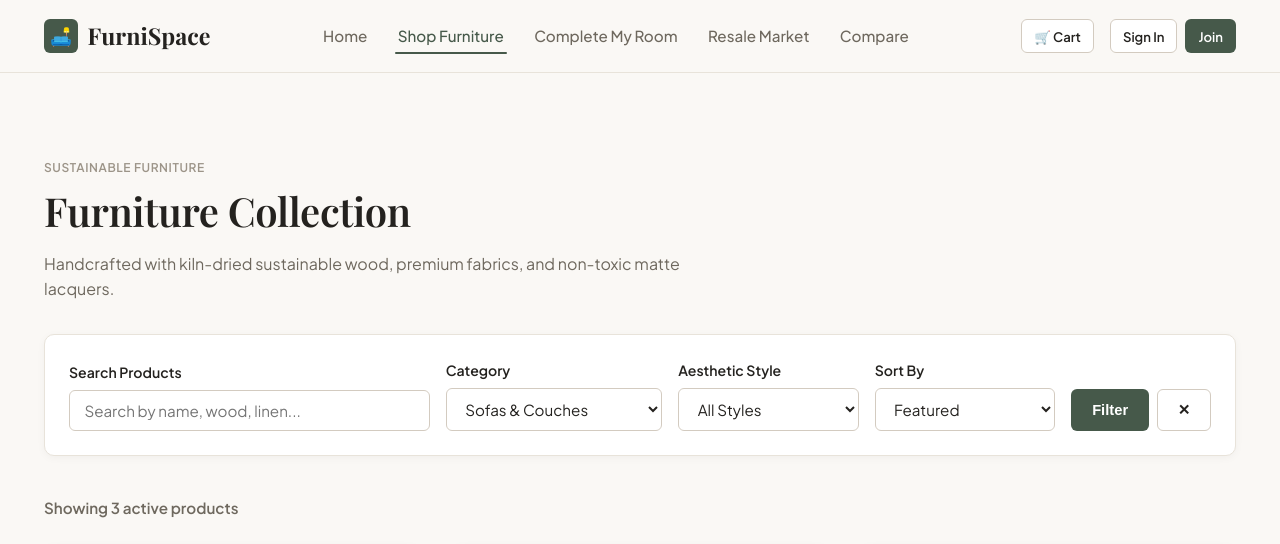
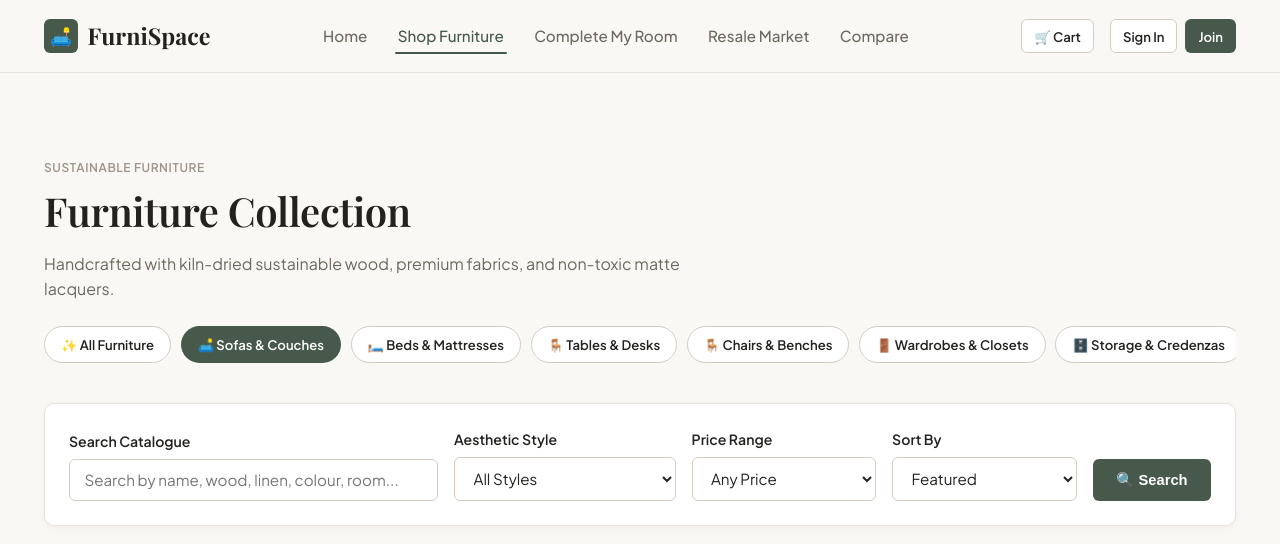
Before and after one commit to Atharva721/Furnispace, a Flask app: page /shop?category=sofas in a window 1280 px wide. Shown: the top 544 px of the page. Run offline with Flask 3, Linux system fonts and the light colour scheme; data comes from the database, SQL or seed files in the repository; some web fonts are replaced.

Commit message:
fix: resolve Complete My Room template dict method iteration error and enhance multi-token catalogue search & filtering

```diff
--- a/recommendation.py
+++ b/recommendation.py
@@ -39,6 +39,7 @@ def recommend_room_bundle(
             "success": False,
             "message": "Please enter a valid budget greater than ₹0.",
             "items": [],
+            "bundle_items": [],
             "total_price": 0,
             "remaining_budget": budget,
             "room_type": room_type,
@@ -108,6 +109,7 @@ def recommend_room_bundle(
             "success": False,
             "message": f"Your budget of ₹{budget:,} is lower than the minimum essential combination for a {room_type} (approx. ₹{min_needed:,}). Please consider increasing your budget or exploring our pre-loved Resale Marketplace.",
             "items": [],
+            "bundle_items": [],
             "total_price": 0,
             "remaining_budget": budget,
             "room_type": room_type,
@@ -150,6 +152,7 @@ def recommend_room_bundle(
         "success": True,
         "message": f"Successfully curated a balanced {style or 'harmonious'} {room_type} bundle!",
         "items": selected_items,
+        "bundle_items": selected_items,
         "total_price": current_total,
         "remaining_budget": budget - current_total,
         "budget": budget,
--- a/routes/room_planner.py
+++ b/routes/room_planner.py
@@ -44,6 +44,7 @@ def recommend():
                 custom_total = sum(p.price for p in custom_products)
                 if custom_total <= budget:
                     result['items'] = custom_products
+                    result['bundle_items'] = custom_products
                     result['total_price'] = custom_total
                     result['remaining_budget'] = budget - custom_total
                 else:
--- a/routes/shop.py
+++ b/routes/shop.py
@@ -42,16 +42,28 @@ def index():
 
     query = Product.query.filter(Product.is_active.is_(True))
 
+    # Apply category filter
     if category and category != 'all':
         query = query.filter(Product.category == category)
 
+    # Multi-term tokenized search across all product attributes
     if search_query:
-        search_pattern = f"%{search_query}%"
-        query = query.filter(
-            (Product.name.ilike(search_pattern)) |
-            (Product.description.ilike(search_pattern)) |
-            (Product.material.ilike(search_pattern))
-        )
+        terms = [t.strip().lower() for t in search_query.split() if t.strip()]
+        for term in terms:
+            term_pat = f"%{term}%"
+            # Handle plural/singular variation (e.g. 'sofas' -> 'sofa', 'tables' -> 'table')
+            alt_pat = f"%{term[:-1]}%" if len(term) > 3 and term.endswith('s') else term_pat
+            query = query.filter(
+                (Product.name.ilike(term_pat)) |
+                (Product.name.ilike(alt_pat)) |
+                (Product.description.ilike(term_pat)) |
+                (Product.material.ilike(term_pat)) |
+                (Product.category.ilike(term_pat)) |
+                (Product.category.ilike(alt_pat)) |
+                (Product.style.ilike(term_pat)) |
+                (Product.colour.ilike(term_pat)) |
+                (Product.room_types.ilike(term_pat))
+            )
 
     if min_price is not None:
         query = query.filter(Product.price >= min_price)
@@ -61,6 +73,28 @@ def index():
 
     if style and style != 'All':
         query = query.filter(Product.style == style)
+
+    # Fallback smart search: if searching within a specific category yielded 0 results,
+    # check if items exist across other categories to help the user
+    filtered_count = query.count()
+    searched_all_categories = False
+    if filtered_count == 0 and search_query and category and category != 'all':
+        # Try search across all categories
+        global_query = Product.query.filter(Product.is_active.is_(True))
+        for term in search_query.split():
+            t_pat = f"%{term}%"
+            a_pat = f"%{term[:-1]}%" if len(term) > 3 and term.endswith('s') else t_pat
+            global_query = global_query.filter(
+                (Product.name.ilike(t_pat)) | (Product.name.ilike(a_pat)) |
+                (Product.description.ilike(t_pat)) | (Product.material.ilike(t_pat)) |
+                (Product.category.ilike(t_pat)) | (Product.category.ilike(a_pat)) |
+                (Product.style.ilike(t_pat)) | (Product.colour.ilike(t_pat)) |
+                (Product.room_types.ilike(t_pat))
+            )
+        if global_query.count() > 0:
+            query = global_query
+            category = 'all'
+            searched_all_categories = True
 
     # Sorting
     if sort_by == 'price_asc':
--- a/static/css/style.css
+++ b/static/css/style.css
@@ -652,3 +652,15 @@ textarea.form-control {
     display: flex;
   }
 }
+
+@media (max-width: 900px) {
+  #shop-filter-form > div {
+    grid-template-columns: 1fr 1fr !important;
+  }
+}
+
+@media (max-width: 600px) {
+  #shop-filter-form > div {
+    grid-template-columns: 1fr !important;
+  }
+}
--- a/templates/room_planner/results.html
+++ b/templates/room_planner/results.html
@@ -61,7 +61,7 @@
         <!-- Add Entire Bundle Form -->
         <form action="{{ url_for('room_planner.add_bundle') }}" method="POST" id="bundle-cart-form">
             <div class="grid-3" style="gap: 2rem; margin-bottom: 3rem;" id="bundle-items-grid">
-                {% for item in result.items %}
+                {% for item in result.bundle_items %}
                     <div class="card product-card bundle-card" data-product-id="{{ item.id }}" data-price="{{ item.price }}" data-category="{{ item.category }}" id="bundle-slot-{{ item.id }}">
                         <!-- Hidden input to submit with the bundle form -->
                         <input type="hidden" name="product_ids" value="{{ item.id }}" class="bundle-pid-input">
@@ -110,7 +110,7 @@
                 <div>
                     <h3 style="font-size: 1.4rem; margin-bottom: 0.2rem;">Ready to furnish your {{ current_room }}?</h3>
                     <p style="color: var(--text-muted); font-size: 0.92rem;">
-                        Add all <span id="bundle-count-display">{{ result.items|length }}</span> curated items to your cart with one click.
+                        Add all <span id="bundle-count-display">{{ result.bundle_items|length }}</span> curated items to your cart with one click.
                     </p>
                 </div>
                 <div style="display: flex; gap: 1rem; align-items: center;">
--- a/templates/shop/index.html
+++ b/templates/shop/index.html
@@ -5,7 +5,7 @@
 {% block content %}
 <div class="container" style="padding-top: 2rem;">
     <!-- Catalog Header -->
-    <div style="margin-bottom: 2rem;">
+    <div style="margin-bottom: 1.5rem;">
         <span class="product-category">Sustainable Furniture</span>
         <h1 style="font-size: 2.5rem; margin-bottom: 0.5rem;">Furniture Collection</h1>
         <p style="color: var(--text-muted); max-width: 650px;">
@@ -13,32 +13,48 @@
         </p>
     </div>
 
-    <!-- Filter & Search Bar -->
-    <div class="card" style="padding: 1.5rem; margin-bottom: 2.5rem; background-color: var(--bg-surface);">
+    <!-- Category Pills Navigation -->
+    <div style="display: flex; gap: 0.6rem; overflow-x: auto; padding-bottom: 1rem; margin-bottom: 1.5rem; scrollbar-width: thin;">
+        {% for cat_key, cat_label in categories %}
+            <a href="{{ url_for('shop.index', category=cat_key, q=search_query, style=current_style, sort=current_sort, min_price=min_price, max_price=max_price) }}"
+               class="btn btn-sm {% if current_category == cat_key %}btn-primary{% else %}btn-secondary{% endif %}"
+               style="white-space: nowrap; border-radius: var(--radius-full); padding: 0.45rem 1rem;">
+                {% if cat_key == 'sofas' %}🛋️
+                {% elif cat_key == 'beds' %}🛏️
+                {% elif cat_key == 'tables' %}🪑
+                {% elif cat_key == 'chairs' %}🪑
+                {% elif cat_key == 'wardrobes' %}🚪
+                {% elif cat_key == 'storage' %}🗄️
+                {% elif cat_key == 'lighting' %}💡
+                {% elif cat_key == 'decor' %}🏺
+                {% else %}✨{% endif %}
+                {{ cat_label }}
+            </a>
+        {% endfor %}
+    </div>
+
+    <!-- Filter & Search Bar Card -->
+    <div class="card" style="padding: 1.5rem; margin-bottom: 1.8rem; background-color: var(--bg-surface);">
         <form method="GET" action="{{ url_for('shop.index') }}" id="shop-filter-form">
+            <!-- Retain current category in hidden field if selected via pill -->
+            <input type="hidden" name="category" value="{{ current_category }}">
+
             <div style="display: grid; grid-template-columns: 2fr 1.2fr 1fr 1fr auto; gap: 1rem; align-items: flex-end;">
-                <!-- Search input -->
+                <!-- Search input with icon -->
                 <div class="form-group" style="margin-bottom: 0;">
-                    <label for="q" class="form-label">Search Products</label>
-                    <input type="text" id="q" name="q" class="form-control" placeholder="Search by name, wood, linen..." value="{{ search_query }}">
+                    <label for="q" class="form-label">Search Catalogue</label>
+                    <div style="position: relative;">
+                        <input type="text" id="q" name="q" class="form-control" placeholder="Search by name, wood, linen, colour, room..." value="{{ search_query }}">
+                        {% if search_query %}
+                            <a href="{{ url_for('shop.index', category=current_category, style=current_style, sort=current_sort) }}" style="position: absolute; right: 10px; top: 50%; transform: translateY(-50%); color: var(--text-light); text-decoration: none; font-weight: bold;" title="Clear search">✕</a>
+                        {% endif %}
+                    </div>
                 </div>
 
-                <!-- Category -->
-                <div class="form-group" style="margin-bottom: 0;">
-                    <label for="category" class="form-label">Category</label>
-                    <select id="category" name="category" class="form-select">
-                        {% for cat_key, cat_label in categories %}
-                            <option value="{{ cat_key }}" {% if current_category == cat_key %}selected{% endif %}>
-                                {{ cat_label }}
-                            </option>
-                        {% endfor %}
-                    </select>
-                </div>
-
-                <!-- Style -->
+                <!-- Style Filter -->
                 <div class="form-group" style="margin-bottom: 0;">
                     <label for="style" class="form-label">Aesthetic Style</label>
-                    <select id="style" name="style" class="form-select">
+                    <select id="style" name="style" class="form-select" onchange="this.form.submit()">
                         <option value="All" {% if not current_style or current_style == 'All' %}selected{% endif %}>All Styles</option>
                         {% for st in styles %}
                             <option value="{{ st }}" {% if current_style == st %}selected{% endif %}>{{ st }}</option>
@@ -46,10 +62,23 @@
                     </select>
                 </div>
 
+                <!-- Price Range Filter -->
+                <div class="form-group" style="margin-bottom: 0;">
+                    <label for="price_range" class="form-label">Price Range</label>
+                    <select id="price_range" class="form-select" onchange="applyPricePreset(this.value)">
+                        <option value="" {% if not min_price and not max_price %}selected{% endif %}>Any Price</option>
+                        <option value="0-15000" {% if min_price == 0 and max_price == 15000 %}selected{% endif %}>Under ₹15,000</option>
+                        <option value="15000-30000" {% if min_price == 15000 and max_price == 30000 %}selected{% endif %}>₹15,000 - ₹30,000</option>
+                        <option value="30000-500000" {% if min_price == 30000 %}selected{% endif %}>Above ₹30,000</option>
+                    </select>
+                    <input type="hidden" id="min_price" name="min_price" value="{{ min_price or '' }}">
+                    <input type="hidden" id="max_price" name="max_price" value="{{ max_price or '' }}">
+                </div>
+
                 <!-- Sort By -->
                 <div class="form-group" style="margin-bottom: 0;">
                     <label for="sort" class="form-label">Sort By</label>
-                    <select id="sort" name="sort" class="form-select">
+                    <select id="sort" name="sort" class="form-select" onchange="this.form.submit()">
                         <option value="featured" {% if current_sort == 'featured' %}selected{% endif %}>Featured</option>
                         <option value="price_asc" {% if current_sort == 'price_asc' %}selected{% endif %}>Price: Low to High</option>
                         <option value="price_desc" {% if current_sort == 'price_desc' %}selected{% endif %}>Price: High to Low</option>
@@ -58,25 +87,59 @@
                     </select>
                 </div>
 
-                <!-- Submit Button -->
+                <!-- Search / Submit Button -->
                 <div>
-                    <button type="submit" class="btn btn-primary" style="height: 42px;">
-                        Filter
+                    <button type="submit" class="btn btn-primary" style="height: 42px; padding: 0.65rem 1.4rem;">
+                        🔍 Search
                     </button>
-                    {% if current_category != 'all' or search_query or current_style != 'All' or min_price or max_price %}
-                        <a href="{{ url_for('shop.index') }}" class="btn btn-secondary" style="height: 42px; margin-left: 0.3rem;" title="Reset filters">
-                            ✕
-                        </a>
-                    {% endif %}
                 </div>
             </div>
         </form>
     </div>
 
-    <!-- Active Filter Badges -->
+    <!-- Active Filter Tags Bar -->
+    {% if current_category != 'all' or search_query or (current_style and current_style != 'All') or min_price or max_price %}
+        <div style="display: flex; gap: 0.6rem; align-items: center; flex-wrap: wrap; margin-bottom: 1.5rem;">
+            <span style="font-size: 0.82rem; font-weight: 600; color: var(--text-muted);">Active Filters:</span>
+
+            {% if current_category != 'all' %}
+                <a href="{{ url_for('shop.index', category='all', q=search_query, style=current_style, sort=current_sort, min_price=min_price, max_price=max_price) }}"
+                   class="badge badge-outline" style="padding: 0.35rem 0.65rem; background: var(--bg-surface);">
+                    Category: {{ current_category|title }} ✕
+                </a>
+            {% endif %}
+
+            {% if search_query %}
+                <a href="{{ url_for('shop.index', category=current_category, style=current_style, sort=current_sort, min_price=min_price, max_price=max_price) }}"
+                   class="badge badge-outline" style="padding: 0.35rem 0.65rem; background: var(--bg-surface);">
+                    Keyword: "{{ search_query }}" ✕
+                </a>
+            {% endif %}
+
+            {% if current_style and current_style != 'All' %}
+                <a href="{{ url_for('shop.index', category=current_category, q=search_query, style='All', sort=current_sort, min_price=min_price, max_price=max_price) }}"
+                   class="badge badge-outline" style="padding: 0.35rem 0.65rem; background: var(--bg-surface);">
+                    Style: {{ current_style }} ✕
+                </a>
+            {% endif %}
+
+            {% if min_price or max_price %}
+                <a href="{{ url_for('shop.index', category=current_category, q=search_query, style=current_style, sort=current_sort) }}"
+                   class="badge badge-outline" style="padding: 0.35rem 0.65rem; background: var(--bg-surface);">
+                    Price Filter ✕
+                </a>
+            {% endif %}
+
+            <a href="{{ url_for('shop.index') }}" style="font-size: 0.82rem; color: var(--accent-clay); margin-left: 0.5rem; font-weight: 600;">
+                Reset All Filters
+            </a>
+        </div>
+    {% endif %}
+
+    <!-- Result Count and Compare Link -->
     <div style="display: flex; justify-content: space-between; align-items: center; margin-bottom: 1.5rem;">
         <span style="font-size: 0.95rem; font-weight: 600; color: var(--text-muted);">
-            Showing {{ products|length }} active products
+            Showing {{ products|length }} available furniture items
         </span>
         {% if compare_ids %}
             <a href="{{ url_for('shop.compare') }}" class="btn btn-secondary btn-sm">
@@ -147,12 +210,30 @@
             <div style="font-size: 3rem; margin-bottom: 1rem;">🔍</div>
             <h3>No furniture pieces matched your criteria</h3>
             <p style="color: var(--text-muted); margin-bottom: 1.5rem;">
-                Try adjusting your search keywords, clearing your filters, or browsing other categories.
+                Try adjusting your search keywords, clearing your filters, or browsing our full catalogue.
             </p>
             <a href="{{ url_for('shop.index') }}" class="btn btn-primary">
-                Reset All Filters
+                View All Furniture
             </a>
         </div>
     {% endif %}
 </div>
 {% endblock %}
+
+{% block extra_scripts %}
+<script>
+    function applyPricePreset(val) {
+        const minInput = document.getElementById('min_price');
+        const maxInput = document.getElementById('max_price');
+        if (!val) {
+            minInput.value = '';
+            maxInput.value = '';
+        } else {
+            const parts = val.split('-');
+            minInput.value = parts[0];
+            maxInput.value = parts[1];
+        }
+        document.getElementById('shop-filter-form').submit();
+    }
+</script>
+{% endblock %}
```
Also changed, not shown: tests/test_room_planner.py (+18 -0 lines), tests/test_shop.py (+24 -0 lines).
